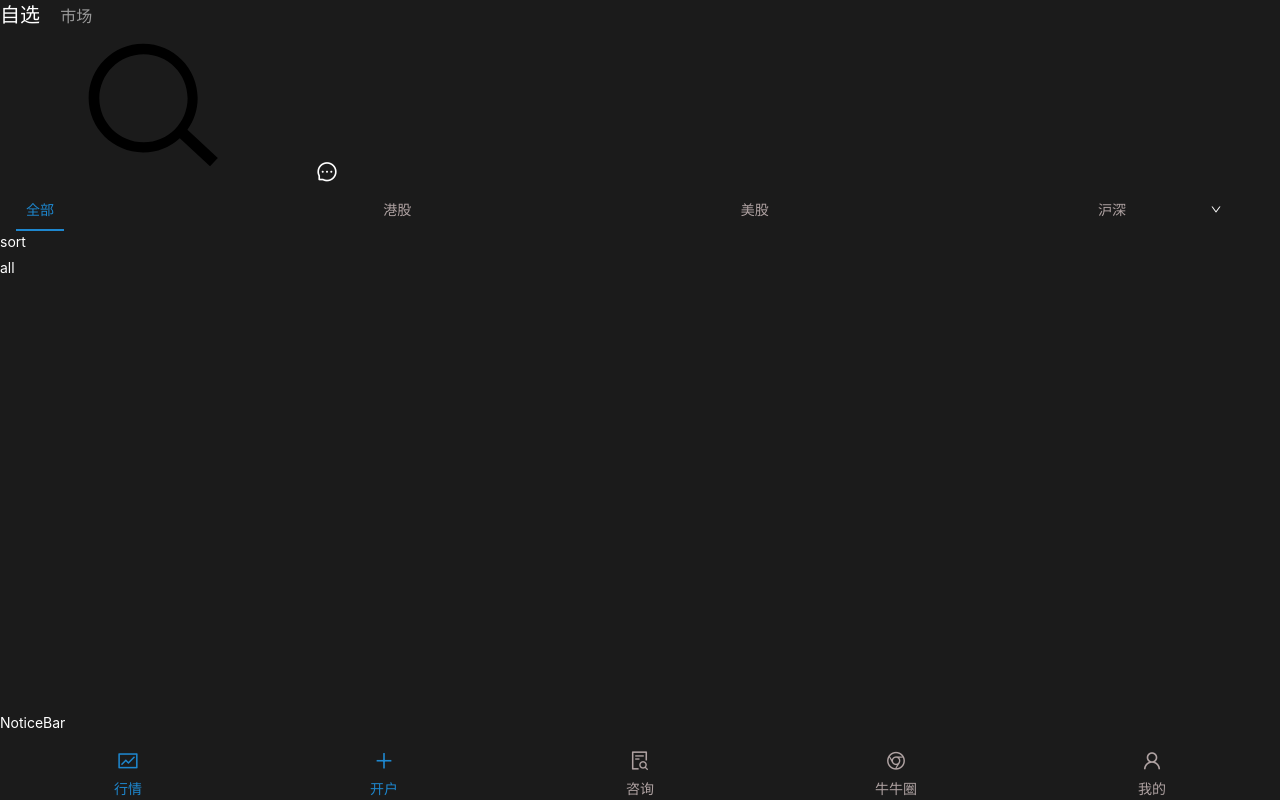
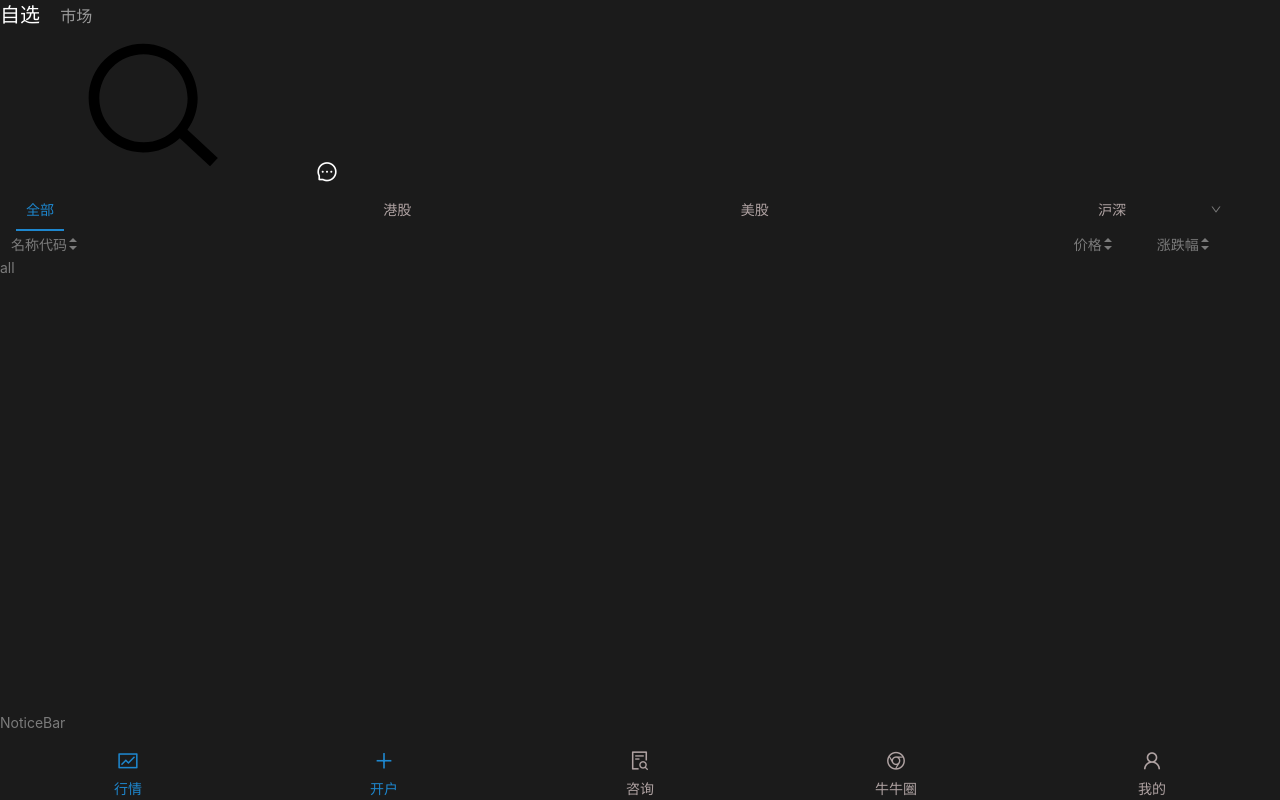
Before and after one commit to liangliangMirror/react-ftnn, a React (Create React App) app: page /#/home/all in a window 1280 px wide. Built offline with nearby package versions, Linux system fonts and the light colour scheme.

Commit message:
浪费了一天

```diff
--- a/src/App.scss
+++ b/src/App.scss
@@ -5,12 +5,12 @@
 
 .app {
     background: rgb(27, 27, 27);
-    color: #fff;
     display: flex;
     flex-flow: column;
     height: 100%;
     justify-content: space-between;
     overflow: hidden;
+    color: #7B7B7B;
 
     .head {
         flex: .08;
--- a/src/components/home/maxin/all.js
+++ b/src/components/home/maxin/all.js
@@ -1,5 +1,8 @@
 import React from 'react';
 class All extends React.Component {
+    componentWillMount() {
+        console.log(this)
+    }
     render() {
         return (
             <div>
--- a/src/components/home/sort.js
+++ b/src/components/home/sort.js
@@ -1,10 +1,33 @@
 import React from 'react';
+import './sort.scss';
+function Ii() {
+    return (<i className="i">
+        <i className="up icon"></i>
+        <i className="down icon"></i>
+    </i>)
+}
+
 class Sort extends React.Component {
-
+    constructor() {
+        super();
+        this.state = {
+            title: ["价格", "涨跌幅"]
+        }
+    }
     render() {
         return (
-            <div>
-                sort
+            <div className="sort">
+                <div className="flex">
+                    <span className="span">名称代码  <Ii /></span>
+                    <p className="p">
+                        {
+                            this.state.title.map((item, idx) => {
+                                return (<span className="span" key={idx}> {item}<i> <Ii /></i></span>)
+                            })
+                        }
+
+                    </p>
+                </div>
             </div>
         )
     }
--- /dev/null
+++ b/src/components/home/sort.scss
@@ -0,0 +1,52 @@
+.sort {
+    width: 100%;
+    height: 100%;
+    padding-right: 4%;
+    box-sizing: border-box;
+
+    .flex {
+        display: flex;
+        justify-content: space-between;
+        height: 100%;
+
+        .span {
+            width: 5.625rem;
+            height: 100%;
+            display: flex;
+            justify-content: center;
+            align-items: center;
+
+            .i {
+                display: flex;
+                width: .75rem;
+                flex-flow: column;
+                align-items: center;
+
+                .icon {
+                    display: inline-block;
+                    border: .25rem solid;
+                }
+
+                .up {
+                    border-color: transparent transparent #7B7B7B transparent;
+                    margin-bottom: .25rem;
+                }
+
+                .down {
+                    border-color: #7B7B7B transparent transparent transparent
+                }
+            }
+        }
+
+        .p {
+            width: 11.25rem;
+            height: 100%;
+            display: flex;
+
+            .span {
+                width: 50%;
+                height: 100%;
+            }
+        }
+    }
+}
```
Also changed, not shown: src/api/axios_config.js (added, +24 -0 lines), src/api/axios.js (added).
